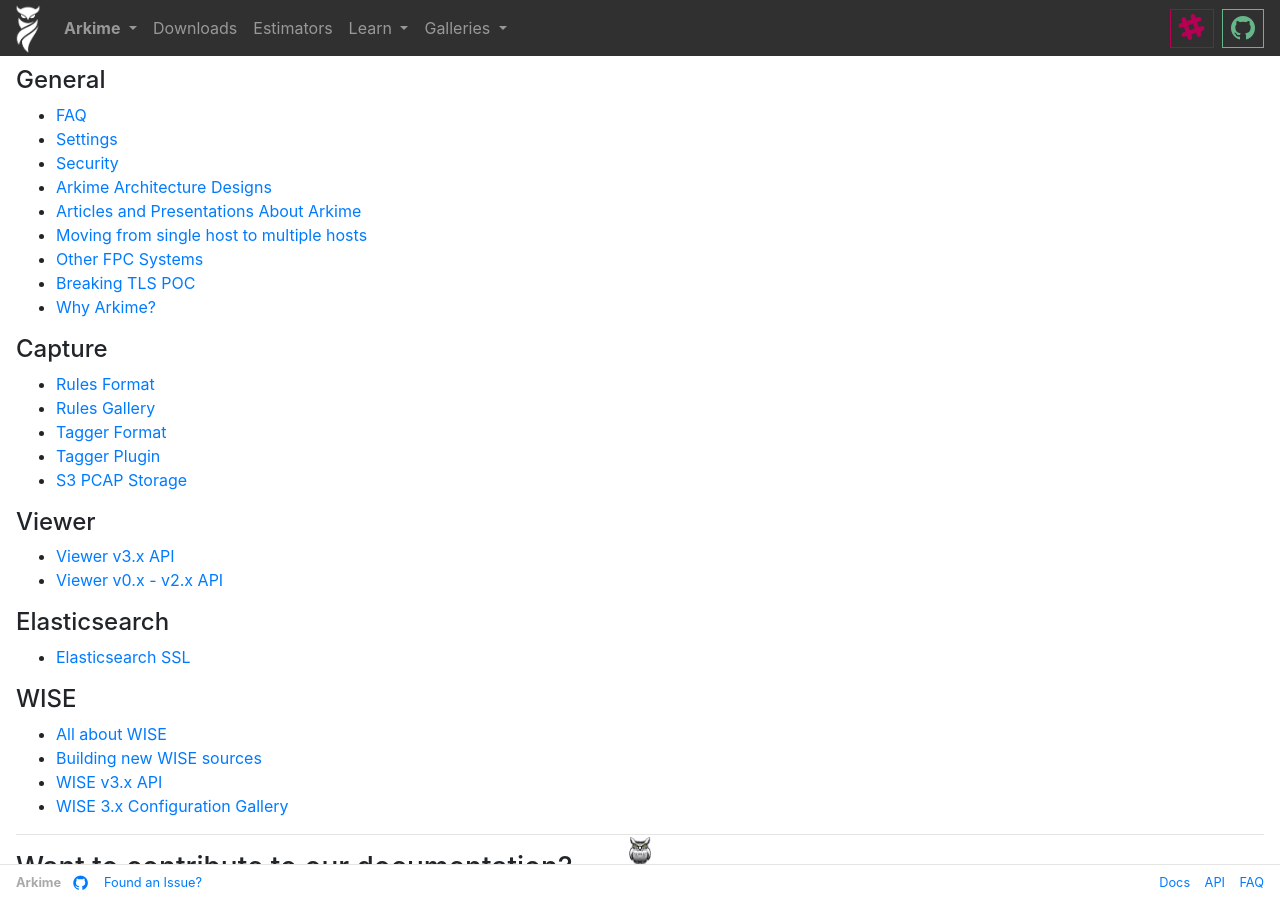
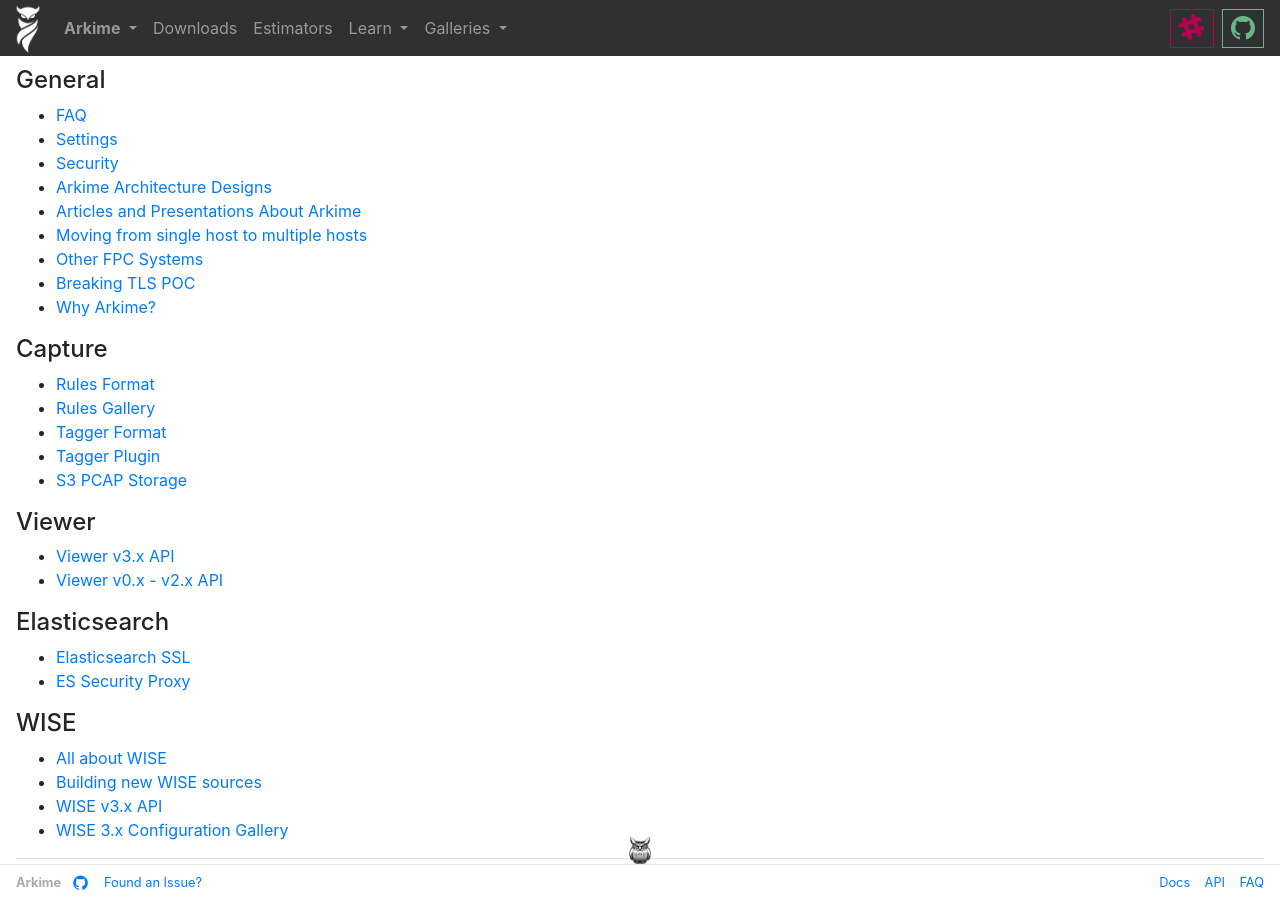
Before and after one commit to arkime/arkimeweb, a Jekyll site: the page built from _wiki/home.md, in a window 1280 px wide. Built offline with Jekyll 4.4.1, drawn with Linux system fonts in a browser that asks for light colours.

Commit message:
esproxy link

```diff
--- a/_wiki/home.md
+++ b/_wiki/home.md
@@ -31,6 +31,7 @@
 
 #### Elasticsearch
 - [Elasticsearch SSL](esssl)
+- [ES Security Proxy](esproxy)
 
 #### WISE
 - [All about WISE](wise)
```
